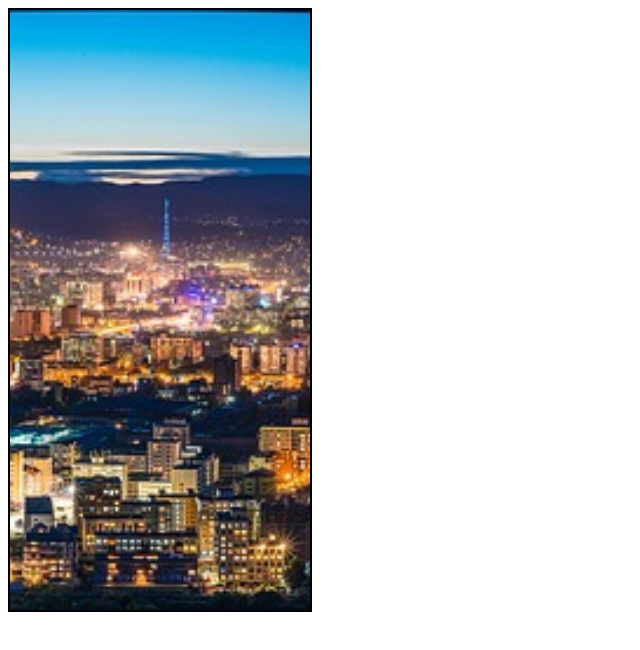
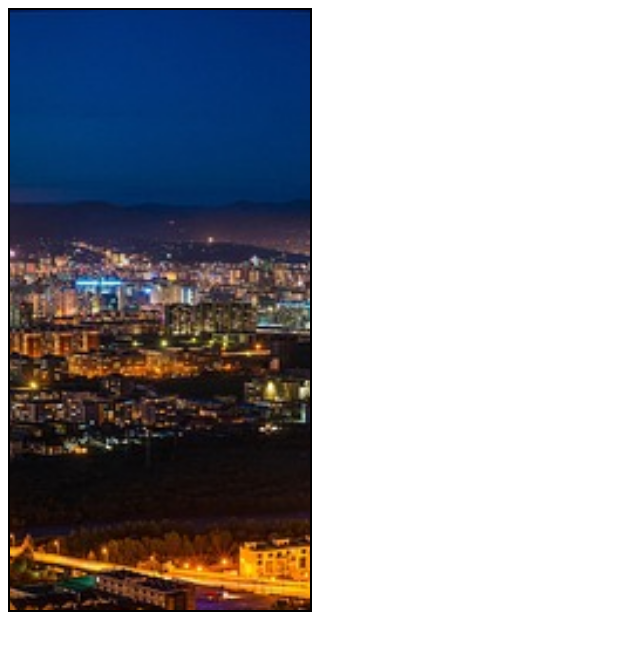
Before and after one commit to MaximKucheriaviy/Game, a React (Create React App) app: page / in a window 1280 px wide. Shown: the top 650 px of the page, without its empty margins (0-640 px from the left). Built offline with nearby package versions, Linux system fonts and the light colour scheme; the HTML template or start-up script is replaced by a standard one.

Commit message:
target generation

```diff
--- a/src/components/Game/Game.jsx
+++ b/src/components/Game/Game.jsx
@@ -1,25 +1,29 @@
 import { GameStyled } from "./Game.styled";
 import { Sprite } from "../Sprite/Sprite";
 import { useEffect, useRef, useState } from "react";
-
+import backGround from "../../images/background.jpg"
+import { generateTarget } from "../../service/generateTargets";
 
 const tick = new Event("tick")
+const tergetGeneration = new Event("tergetGeneration")
 
 export const Game = () => {
     const isStarted = useRef(false);
     const [spriteMoveSpeed, setSpriteMoveSpeed] = useState(0);
     const [yPos] = useState(0);
-    const [xPos, setXPos] = useState(10);
+    const [xPos, setXPos] = useState(-1500);
+    const [targets, setTargets] = useState([]);
+
     const keyDown =  e =>{
         if(e.repeat){
             return;
         }
         if(e.key === "a"){
-            setSpriteMoveSpeed(-5);
+            setSpriteMoveSpeed(-10);
         }
         else if(e.key === "d"){
             console.log(e);
-            setSpriteMoveSpeed(5);
+            setSpriteMoveSpeed(10);
         }
     };
     const keyUp =  e =>{
@@ -28,40 +32,48 @@ export const Game = () => {
     };
 
     useEffect(() => {
-        isStarted.current = true;
         const tickHendler = () => {
             setXPos(prev => {
                 const result = prev + spriteMoveSpeed;
                 if(result >= 0){
                     return 0;
                 }
-                if(Math.abs(result - 300) > 3000){
+                if(Math.abs(result) + 300 > 3000){
                     return -2700;
                 }
                 return result;
             });
         }
+        const targetGenerationHendler = () => {
+            if(targets.length > 5){
+                return;
+            }
+            setTargets(prev => [...prev, generateTarget(50, 50)]);
+        }
         document.addEventListener('keydown', keyDown);
         document.addEventListener('keyup', keyUp);
         document.addEventListener('tick', tickHendler);
-        isStarted.current = true;
-
+        document.addEventListener('tergetGeneration', targetGenerationHendler);
         return () => {
             document.removeEventListener('tick',tickHendler)
             document.removeEventListener('keydown', keyDown);
-            document.removeEventListener('keyup', keyUp);
+            document.removeEventListener('tergetGeneration', targetGenerationHendler);
         }
 
-    }, [spriteMoveSpeed])
+    }, [spriteMoveSpeed, targets.length])
 
     useEffect(() => {
         isStarted.current = false;
         setInterval(() => {
             document.dispatchEvent(tick);
         }, 32);
+        setInterval(() => {
+            document.dispatchEvent(tergetGeneration);
+        }, 5000);
     },[])
 
     return <GameStyled width={300} height={600}>
-        <Sprite width={3000} height={600} x={xPos} y={yPos} moveSpeed={spriteMoveSpeed}/>
+        <Sprite width={3000} height={600} x={xPos} y={yPos} backgroundImage={backGround}/>
+        {targets.map(item => <Sprite width={item.width} height={item.height} x={xPos + item.xPos} y={yPos + item.yPos}/>)}
     </GameStyled>
 }
--- a/src/components/Sprite/Sprite.jsx
+++ b/src/components/Sprite/Sprite.jsx
@@ -1,6 +1,6 @@
 import styled from "styled-components"
 // import { useEffect, useState, useRef } from "react"
-import backGround from "../../images/background.jpg"
+
 
 const SpriteStyled = styled.div`
     position: absolute;
@@ -8,7 +8,7 @@ const SpriteStyled = styled.div`
     height: ${props => props.height}px;
     top: 0px;
     left: 0px;
-    background-image: url(${backGround});
+    background-image: url(${props => props.backgroundImage});
     background-size: cover;
     background-repeat: no-repeat;
     background-color: red;
@@ -17,7 +17,7 @@ const SpriteStyled = styled.div`
 
 export const Sprite = ({width, height, x, y, backgroundImage}) => {
 
-    return <SpriteStyled style={{transform: `translate(${x}px, ${y}px)`}} width={width} height={height} backgroundImage = "./background.jpg">
+    return <SpriteStyled style={{transform: `translate(${x}px, ${y}px)`}} width={width} height={height} backgroundImage = {backgroundImage}>
 
     </SpriteStyled>
 }
--- /dev/null
+++ b/src/service/generateTargets.js
@@ -0,0 +1,15 @@
+export const generateTarget = (width, height) => {
+    const xPos = getRndInteger(100, 2900);
+    const yPos = getRndInteger(300, 500);
+    return {
+        xPos,
+        yPos,
+        width,
+        height,
+    }
+}
+
+
+function getRndInteger(min, max) {
+    return Math.floor(Math.random() * (max - min + 1) ) + min;
+  }
--- a/src/service/ticker.js
+++ /dev/null
@@ -1,5 +0,0 @@
-export const tick = (lastUpdate, updateTimer) => {
-    if(Date.now() - lastUpdate > updateTimer){
-        return true;
-    }
-}
```
